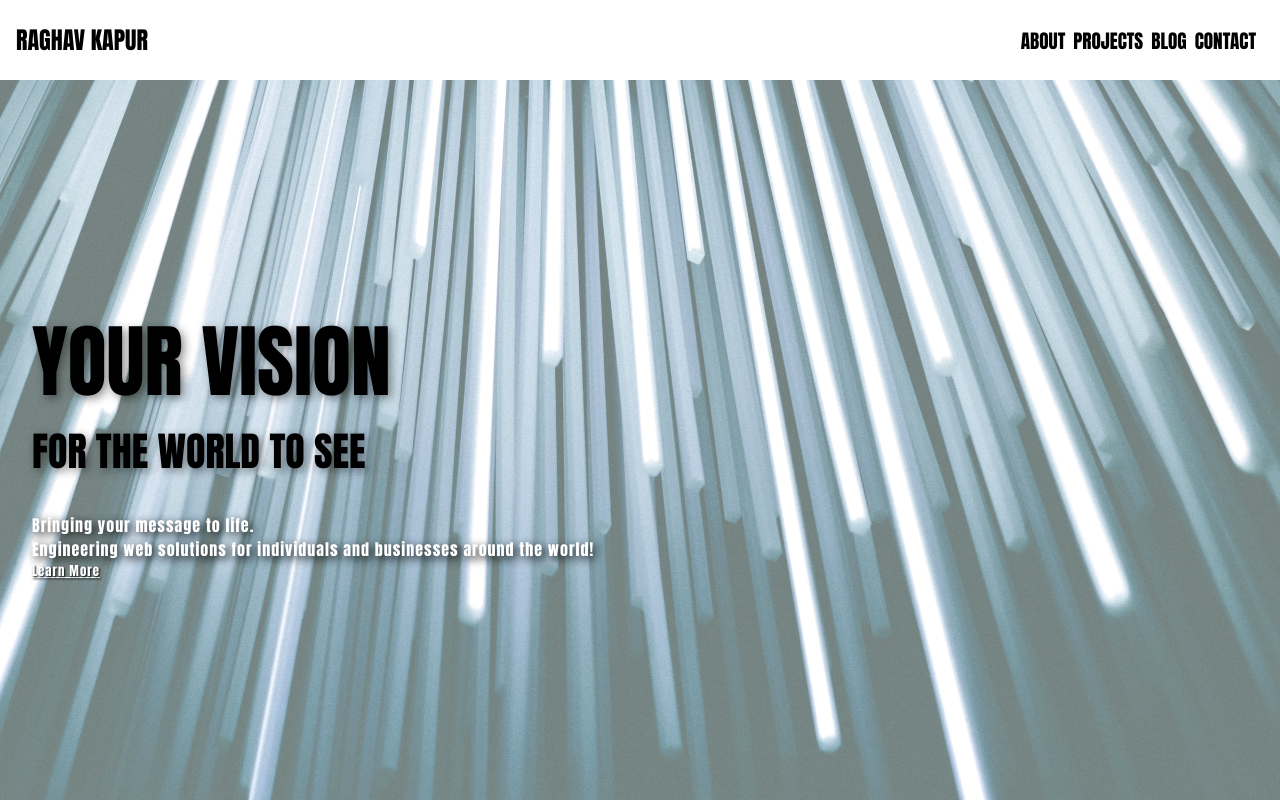
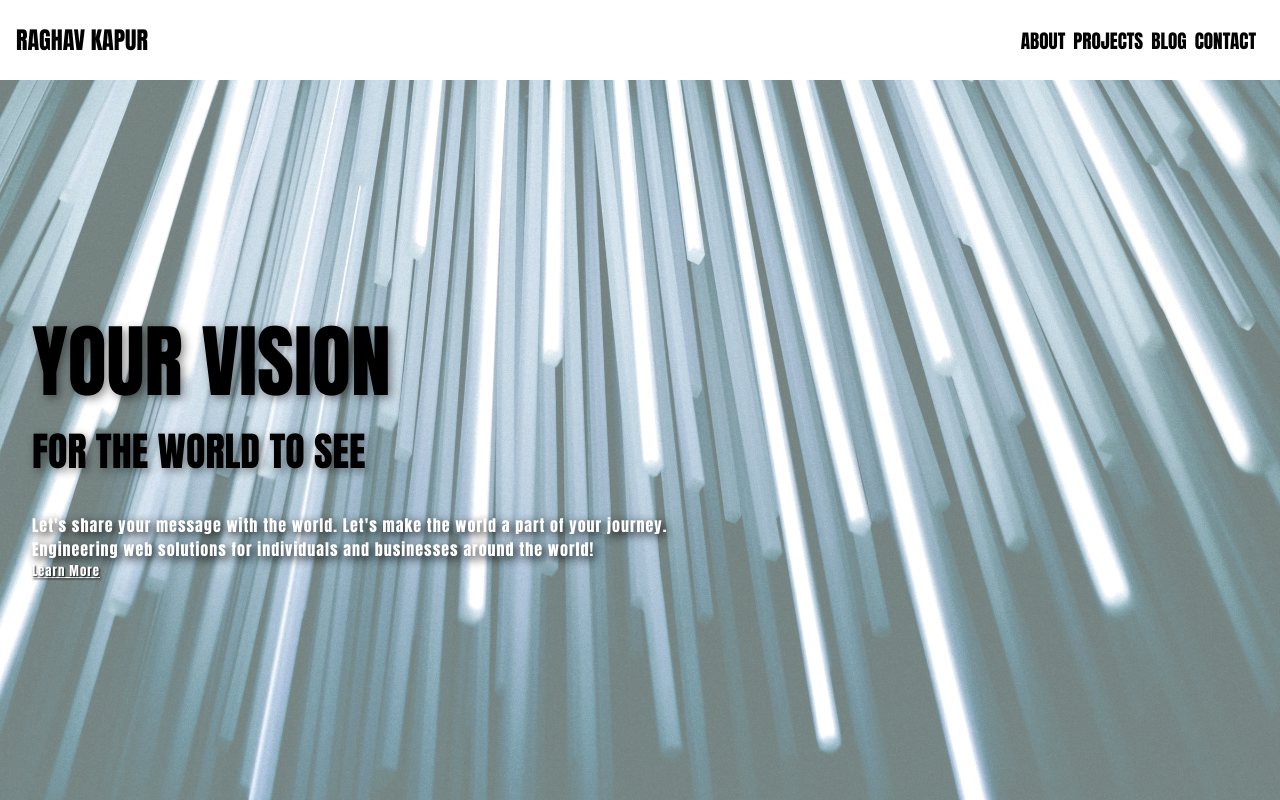
Before and after one commit to codingkapur/codingkapur.github.io, a React (Create React App) app: page / in a window 1280 px wide. Built offline with nearby package versions, Linux system fonts and the light colour scheme.

Commit message:
improve copy

```diff
--- a/src/components/Hero.css
+++ b/src/components/Hero.css
@@ -36,6 +36,7 @@
   text-align: right;
   text-shadow: 3px 3px 10px rgba(0, 0, 0, 0.453);
 }
+
 .hero__info--text {
   margin-top: 2rem;
   text-align: left;
--- a/src/components/Hero.js
+++ b/src/components/Hero.js
@@ -7,7 +7,13 @@ const Hero = () => {
       <div className="hero__titles--container">
         <p className="hero__main--title">Your Vision</p>
         <p className="hero__sub--title">For the world to see</p>
-        <p className="hero__info--text">Bringing your message to life. <br />Engineering web solutions for individuals and businesses around the world!</p>
+        <p className="hero__info--text ">
+          Let's share your message with the world.
+          Let's make the world a part of your journey.
+          <br/>
+          Engineering web solutions for individuals and businesses around the
+          world!
+        </p>
         <p className="hero__learn-more">Learn More</p>
       </div>
     </main>
```
